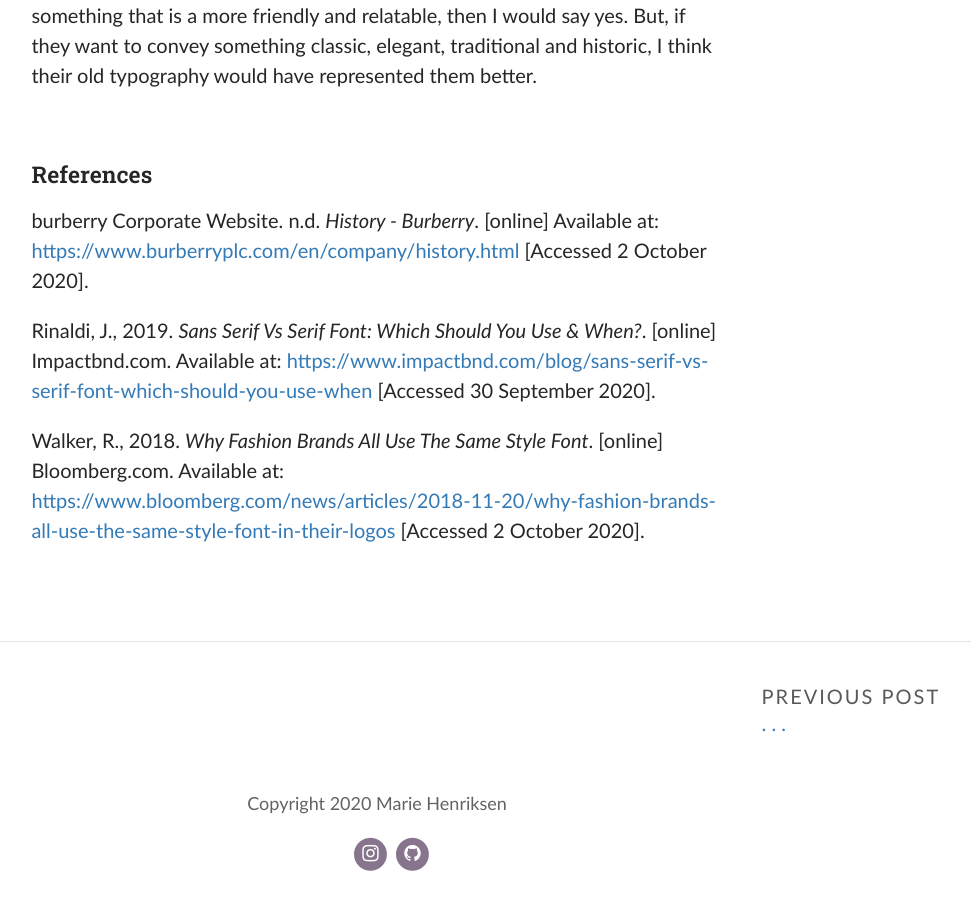
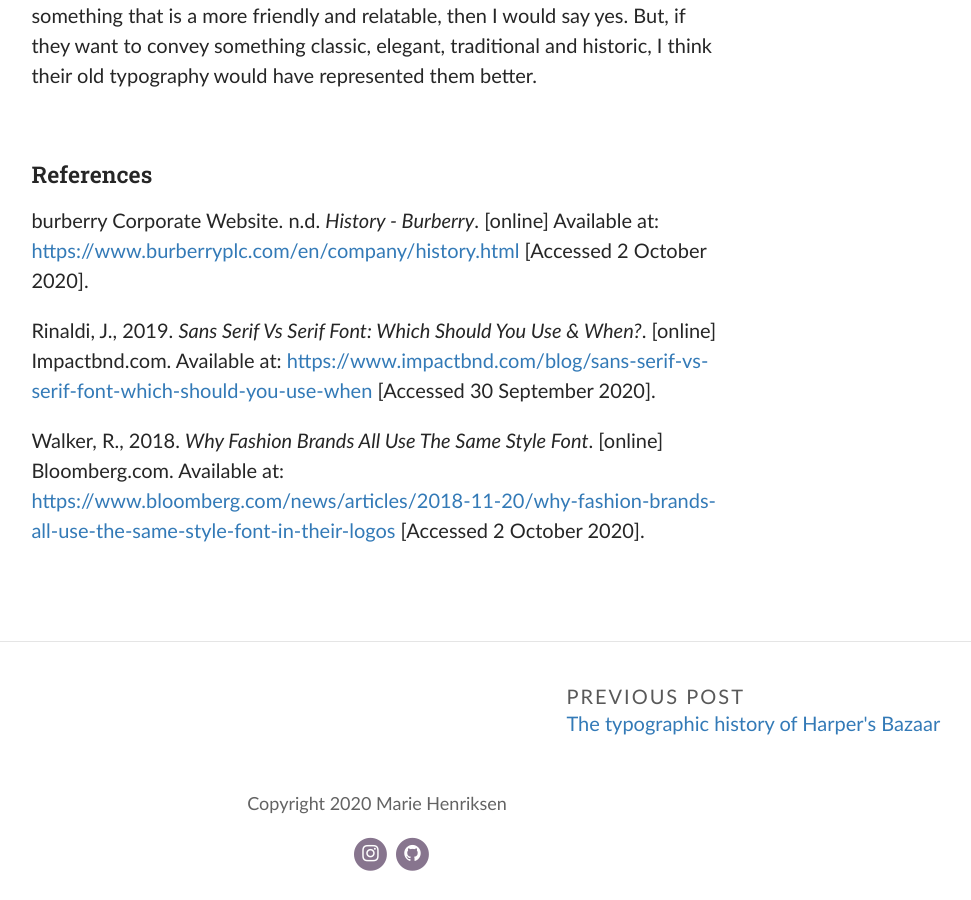
Before and after one commit to Mariehenriksen/fashionabletexts, a Jekyll site: the page built from _posts/2020-10-02-sans-serif-is-the-new-serif-–-is-that-right-burberry.md, in a window 1280 px wide and 900 px high, scrolled down 1984 px. Shown: the whole window, without its empty margins (263-1234 px from the left). Built offline with Jekyll 4.4.1, drawn with Linux system fonts in a browser that asks for light colours; some web fonts are replaced.

Commit message:
Update Post “2020-10-16-the-typographic-history-of-harper’s-bazaar”

```diff
--- a/_posts/2020-10-16-the-typographic-history-of-harper’s-bazaar.md
+++ b/_posts/2020-10-16-the-typographic-history-of-harper’s-bazaar.md
@@ -1,8 +1,8 @@
 ---
 layout: post
-title: ". . . "
+title: The typographic history of Harper's Bazaar
 date: 2020-10-16T15:23:47.834Z
-header_feature_image: ../uploads/img_0781.jpg
+header_feature_image: ../uploads/img_0789.jpg
 comments: true
 ---
 A well-known, and established fashion magazine. Harper’s Bazaar is not only known for being one of the earliest established fashion magazines in the world, they are known for the iconic typeface they have used on their covers. But the Didot typeface has not been a part of the magazine since their start in 1867.
```
Also changed, not shown: 1 other file.
